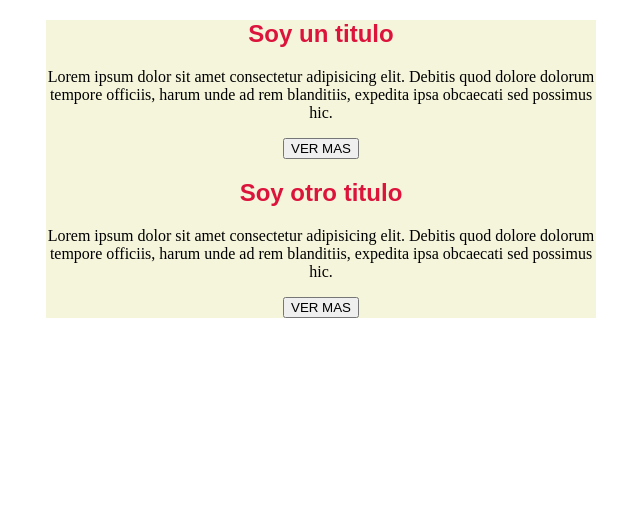
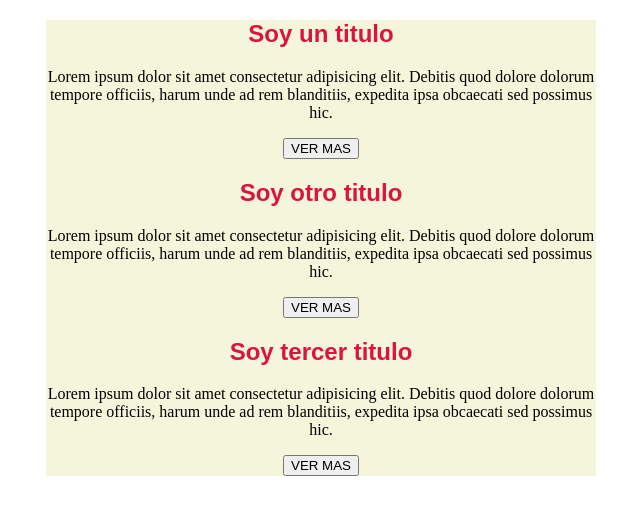
Before and after one commit to ValenCh/primer-repositorio, a plain HTML site: page index.html in a window 1280 px wide. Shown: the whole page, without its empty margins (319-959 px from the left). Drawn offline with Linux system fonts and the light colour scheme.

Commit message:
agregue un tercer parrafo

```diff
--- a/index.html
+++ b/index.html
@@ -19,6 +19,11 @@
                 <p>Lorem ipsum dolor sit amet consectetur adipisicing elit. Debitis quod dolore dolorum tempore officiis, harum unde ad rem blanditiis, expedita ipsa obcaecati sed possimus hic.</p>
                 <button>VER MAS</button>
         </div>
+
+        <div class="texto-centrado">
+            <h2>Soy tercer titulo</h2>
+            <p>Lorem ipsum dolor sit amet consectetur adipisicing elit. Debitis quod dolore dolorum tempore officiis, harum unde ad rem blanditiis, expedita ipsa obcaecati sed possimus hic.</p>
+            <button>VER MAS</button>
     </main>
 
 </body>
```
